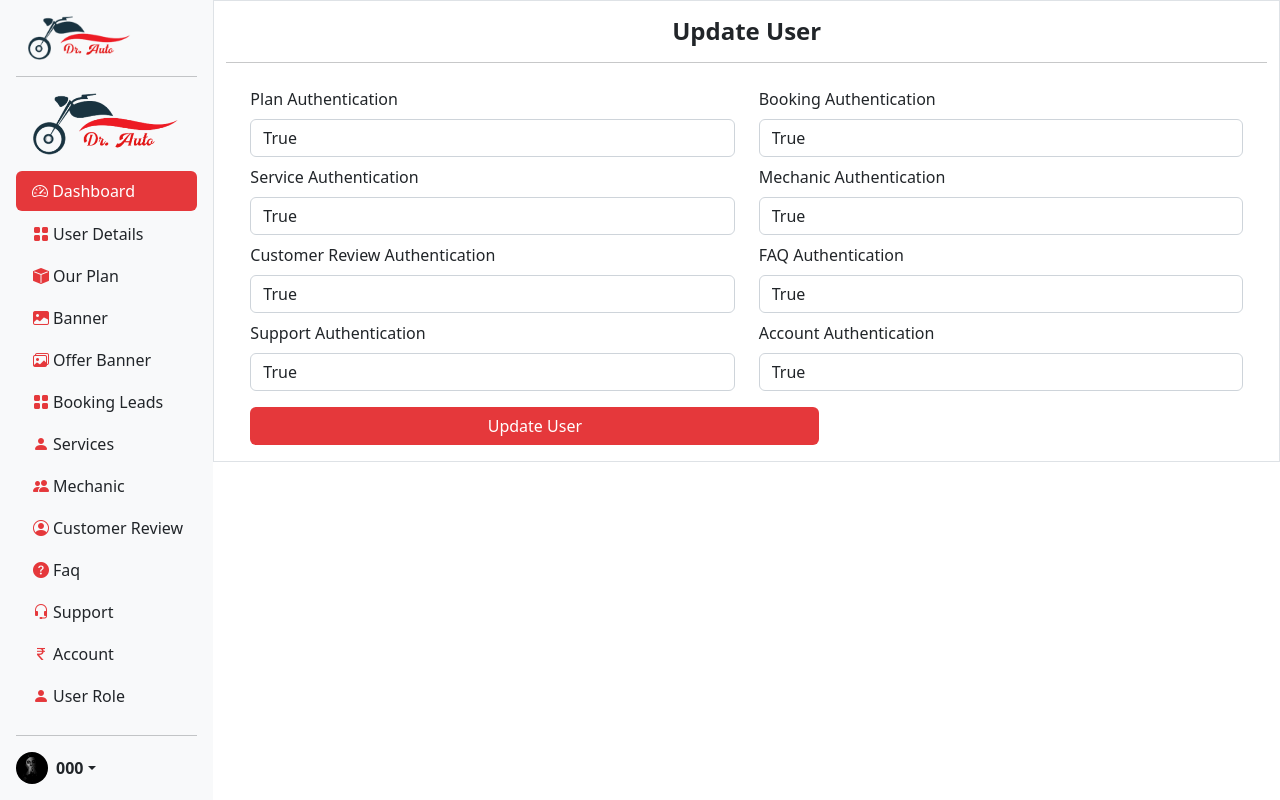
After one commit to infinixsys/BikeRepair, a Django app: page /user/update/1/ in a window 1280 px wide. The commit adds this page. Run offline with Django 4.2, Linux system fonts and the light colour scheme; a user stored in the database is signed in; tables that the repository leaves empty hold one stand-in row (values such as "Sample post"); some libraries are stand-ins or nearby versions.

Commit message:
user authentications and front changes

```diff
--- a/dashboard/templates/adminpanel.html
+++ b/dashboard/templates/adminpanel.html
@@ -10,7 +10,8 @@
             <div class="row px-5 py-1">
                 <div class="col-md-12  d-flex justify-content-between">
                     <div>
-                        <img style="height:auto; width:270px;" src="{% static 'front/img/logo.png' %}">
+                        <h1>Dashboard</h1>
+                        <p></p>
                     </div>
 
                 </div>
--- a/dashboard/templates/base.html
+++ b/dashboard/templates/base.html
@@ -30,6 +30,10 @@
    </a>
    <hr>
    <ul class="nav nav-pills flex-column mb-auto">
+       <img style="height:auto; width:170px;" src="{% static 'front/img/logo.png' %}">
+       <p></p>
+
+
       <li>
          <a href="{% url 'adminpanel' %}" class="nav-link color">
             <i class="bi bi-speedometer2 text-white"></i>
@@ -59,10 +63,21 @@
          <a href="{% url 'offer_banner' %}"><button class="btn d-inline-flex align-items-center collapsed" data-bs-toggle="collapse" aria-expanded="false" data-bs-target="#contents-collapse2" aria-controls="contents-collapse2">
                <i class="bi bi-images mx-1"></i>Offer Banner</button></a>
       </li>
-      <li class="mt-1">
-         <a href="{% url 'booking_leads' %}"><button class="btn d-inline-flex align-items-center collapsed" data-bs-toggle="collapse" aria-expanded="false" data-bs-target="#contents-collapse2" aria-controls="contents-collapse2">
-               <i class="bi bi-megaphone-fill mx-1"></i>Booking Leads</button></a>
+
+        <li class="mt-1">
+         <button class="btn d-inline-flex align-items-center collapsed" data-bs-toggle="collapse" aria-expanded="false" data-bs-target="#contents-collapse" aria-controls="contents-collapse">
+            <i class="bi bi-grid-fill mx-1"></i>Booking Leads</button>
+         <ul class="list-unstyled bg-white ps-1 collapse shadow-sm rounded" id="contents-collapse">
+            <li><a class="d-inline-flex align-items-center rounded" href="{% url 'booking_leads' %}">Activated Lead</a>
+            <li>
+            <li><a class="d-inline-flex align-items-center rounded" href="{% url 'deactivate_booking_leads' %}">Deactivated Lead</a></li>
+         </ul>
       </li>
+
+<!--      <li class="mt-1">-->
+<!--         <a href="{% url 'booking_leads' %}"><button class="btn d-inline-flex align-items-center collapsed" data-bs-toggle="collapse" aria-expanded="false" data-bs-target="#contents-collapse2" aria-controls="contents-collapse2">-->
+<!--               <i class="bi bi-megaphone-fill mx-1"></i>Booking Leads</button></a>-->
+<!--      </li>-->
       <li class="mt-1">
          <a href="{% url 'user_profile' %}"><button class="btn d-inline-flex align-items-center collapsed" data-bs-toggle="collapse" aria-expanded="false" data-bs-target="#contents-collapse2" aria-controls="contents-collapse2">
                <i class="bi bi-person-fill mx-1"></i>Services</button></a>
@@ -87,6 +102,11 @@
       <li class="mt-1">
          <a href="{% url 'account' %}"><button class="btn d-inline-flex align-items-center collapsed" data-bs-toggle="collapse" aria-expanded="false" data-bs-target="#contents-collapse2" aria-controls="contents-collapse2">
                <i class="bi bi-currency-rupee mx-1"></i>Account</button></a>
+      </li>
+
+      <li class="mt-1">
+         <a href="{% url 'userlist' %}"><button class="btn d-inline-flex align-items-center collapsed" data-bs-toggle="collapse" aria-expanded="false" data-bs-target="#contents-collapse2" aria-controls="contents-collapse2">
+               <i class="bi bi-person-fill mx-1"></i>User Role</button></a>
       </li>
       <!-- <li class="mt-1">
          <button class="btn d-inline-flex align-items-center collapsed" data-bs-toggle="collapse" aria-expanded="false" data-bs-target="#contents-collapse1" aria-controls="contents-collapse1">
--- /dev/null
+++ b/dashboard/templates/updateuser.html
@@ -0,0 +1,67 @@
+{% extends 'base.html' %}
+{% load static %}
+{% block content %}
+
+<!-- <?php include 'header.php'; ?> -->
+<div class="container-fluid">
+    <div class="row justify-content-end">
+        <!---<?php include 'sidemenu.php' ?>--->
+        <div class="col-lg-10 border">
+            <h4 class="text-center fw-bold mt-3">Update User</h4>
+            <hr>
+            {{ msg }}
+            <form method="post" enctype="multipart/form-data">
+                {% csrf_token %}
+            <div class="row px-4">
+                <!-- <div class="col-md-5 p-3 border"> -->
+                <div class="col-md-6 mt-2">
+                    <label for="name" class="form-label">Plan Authentication</label>
+                    <input type="text" class="form-control" name="plan_user" value="{{data.plan_user}}" id="name" placeholder="Enter  Name" aria-describedby="emailHelp">
+                </div>
+
+                <div class="col-md-6 mt-2">
+                    <label for="name" class="form-label">Booking Authentication</label>
+                    <input type="text" class="form-control" name="booking_user" value="{{data.booking_user}}" placeholder="Enter  Name" aria-describedby="emailHelp">
+                </div>
+
+                <div class="col-md-6 mt-2">
+                    <label for="name" class="form-label">Service Authentication</label>
+                    <input type="text" class="form-control" name="service_user" value="{{data.service_user}}" placeholder="Enter  Name" aria-describedby="emailHelp">
+                </div>
+                <div class="col-md-6 mt-2">
+                    <label for="name" class="form-label">Mechanic Authentication</label>
+                    <input type="text" class="form-control" name="mechanic_user" value="{{data.mechanic_user}}" placeholder="Enter  Name" aria-describedby="emailHelp">
+                </div>
+                <div class="col-md-6 mt-2">
+                    <label for="name" class="form-label">Customer Review Authentication</label>
+                    <input type="text" class="form-control" name="customer_review_user" value="{{data.customer_review_user}}" placeholder="Enter  Name" aria-describedby="emailHelp">
+                </div>
+                <div class="col-md-6 mt-2">
+                    <label for="name" class="form-label">FAQ Authentication</label>
+                    <input type="text" class="form-control" name="faq_user" value="{{data.faq_user}}" placeholder="Enter  Name" aria-describedby="emailHelp">
+                </div>
+                <div class="col-md-6 mt-2">
+                    <label for="name" class="form-label">Support Authentication</label>
+                    <input type="text" class="form-control" name="support_user" value="{{data.support_user}}" placeholder="Enter  Name" aria-describedby="emailHelp">
+                </div>
+                <div class="col-md-6 mt-2">
+                    <label for="name" class="form-label">Account Authentication</label>
+                    <input type="text" class="form-control" name="account_user" value="{{data.account_user}}" placeholder="Enter  Name" aria-describedby="emailHelp">
+                </div>
+
+
+
+                    <div class="col-md-7  d-grid gap-2 my-3">
+                <button class="btn color d-grid gap-2">Update User</button>
+                </div>
+            </div>
+                </form>
+        </div>
+    </div>
+</div>
+</div>
+<script>
+    CKEDITOR.replace('editor');
+</script>
+
+{% endblock %}
--- a/dashboard/urls.py
+++ b/dashboard/urls.py
@@ -12,6 +12,7 @@ urlpatterns = [
     path('deleteplan/<int:id>/', deleteplan, name='deleteplan'),
 
     path('booking/leads', booking_leads, name='booking_leads'),
+    path('booking/leads/deactivate', deactivate_booking_leads, name='deactivate_booking_leads'),
     path('booking/details/<int:id>', booking_details, name='booking_details'),
 
     path('user/profile', user_profile, name='user_profile'),
@@ -51,4 +52,9 @@ urlpatterns = [
     path('updateactive/<int:id>/', updateactive, name='updateactive'),
     path('updateinactive/<int:id>/', updateinactive, name='updateinactive'),
 
+    path('user/list/', userlist, name='userlist'),
+    path('user/create/', createuser, name='createuser'),
+    path('user/update/<int:id>/', updateuser, name='updateuser'),
+    path('user/view/<int:id>/', viewuser, name='viewuser'),
+    path('user/delete/<int:id>/', deleteuser, name='deleteuser'),
 ]
--- a/dashboard/views.py
+++ b/dashboard/views.py
@@ -1,7 +1,7 @@
 from unicodedata import decimal
 from django.contrib.auth import authenticate, login, logout
 from django.contrib.auth.decorators import login_required
-from django.shortcuts import render, get_object_or_404, redirect
+from django.shortcuts import render, get_object_or_404, redirect, HttpResponse
 from main.models import *
 from repair.models import *
 from .models import *
@@ -30,7 +30,7 @@ def logout_view(request):
 
 
 def adminpanel(request):
-    if not request.user.is_superuser:
+    if not request.user.is_authenticated and not request.user.is_superuser:
         return redirect('login_attempt')
     total_service = Service.objects.all().count()
     annul_service = Service.objects.filter(plan_title="yearly").count()
@@ -53,14 +53,14 @@ def adminpanel(request):
 
 
 def plan(request):
-    if not request.user.is_superuser:
+    if not request.user.plan_user and not request.user.is_superuser:
         return redirect('login_attempt')
     plans = PlanName.objects.all()
     return render(request, 'plan.html', {'plans': plans})
 
 
 def addplan(request):
-    if not request.user.is_superuser:
+    if not request.user.plan_user and not request.user.is_superuser:
         return redirect('login_attempt')
     try:
         if request.method == 'POST':
@@ -97,7 +97,7 @@ def addplan(request):
 
 
 def editplan(request, id):
-    if not request.user.is_superuser:
+    if not request.user.plan_user and not request.user.is_superuser:
         return redirect('login_attempt')
     plans = get_object_or_404(PlanName, id=id)
     try:
@@ -166,6 +166,8 @@ def editplan(request, id):
 
 
 def updateactive(request, id):
+    if not request.user.plan_user and not request.user.is_superuser:
+        return redirect('login_attempt')
     plans = get_object_or_404(PlanName, id=id)
     status = "inactive"
     data = PlanName.objects.get(id=id)
@@ -175,6 +177,8 @@ def updateactive(request, id):
 
 
 def updateinactive(request, id):
+    if not request.user.plan_user and not request.user.is_superuser:
+        return redirect('login_attempt')
     plans = get_object_or_404(PlanName, id=id)
     status = "active"
     data = PlanName.objects.get(id=id)
@@ -184,13 +188,15 @@ def updateinactive(request, id):
 
 
 def deleteplan(request, id):
+    if not request.user.plan_user and not request.user.is_superuser:
+        return redirect('login_attempt')
     instance = get_object_or_404(PlanName, id=id)
     instance.delete()
     return redirect('plan')
 
 
 def review(request):
-    if not request.user.is_superuser:
+    if not request.user.customer_review_user and not request.user.is_superuser:
         return redirect('login_attempt')
 
     rev = ClientReview.objects.all()
@@ -203,7 +209,7 @@ def review(request):
 
 
 def approvedreview(request, id):
-    if not request.user.is_superuser:
+    if not request.user.customer_review_user and not request.user.is_superuser:
         return redirect('login_attempt')
     update = get_object_or_404(ClientReview, id=id)
     status = "approved"
@@ -214,7 +220,7 @@ def approvedreview(request, id):
 
 
 def deletereview(request, id):
-    if not request.user.is_superuser:
+    if not request.user.customer_review_user and not request.user.is_superuser:
         return redirect('login_attempt')
     instance = get_object_or_404(ClientReview, id=id)
     instance.delete()
@@ -222,14 +228,14 @@ def deletereview(request, id):
 
 
 def mechanic_list(request):
-    if not request.user.is_superuser:
+    if not request.user.mechanic_user and not request.user.is_superuser:
         return redirect('login_attempt')
     ml = Mechanic.objects.all()
     return render(request, 'mechanic_list.html', {'ml': ml})
 
 
 def mechanice(request):
-    if not request.user.is_superuser:
+    if not request.user.mechanic_user and not request.user.is_superuser:
         return redirect('login_attempt')
     if request.method == 'POST':
         name = request.POST.get('name', None)
@@ -257,12 +263,16 @@ def mechanice(request):
 
 
 def deletemechanic(request, id):
+    if not request.user.mechanic_user and not request.user.is_superuser:
+        return redirect('login_attempt')
     instance = get_object_or_404(Mechanic, id=id)
     instance.delete()
     return redirect('mechanic_list')
 
 
 def updatemechanic(request, id):
+    if not request.user.mechanic_user and not request.user.is_superuser:
+        return redirect('login_attempt')
     instance = get_object_or_404(Mechanic, id=id)
     if request.method == 'POST':
         name = request.POST.get('name', None)
@@ -296,14 +306,28 @@ def updatemechanic(request, id):
 
 
 def viewmechanic(request, id):
+    if not request.user.mechanic_user and not request.user.is_superuser:
+        return redirect('login_attempt')
     instance = get_object_or_404(Mechanic, id=id)
     return render(request, 'mechanic.html', {'instance': instance})
 
 
 def booking_leads(request):
-    if not request.user.is_superuser:
+    if not request.user.booking_user and not request.user.is_superuser:
         return redirect('login_attempt')
-    plane = Order.objects.all().order_by('-id')
+    plane = Order.objects.filter(isPaid=True).order_by('-id')
+    if request.method == 'POST':
+        data = request.POST.get('data')
+        plane = Order.objects.filter(
+            Q(user__phone__icontains=data) | Q(user__email__icontains=data) | Q(user__fname__icontains=data))
+        return render(request, 'booking_leads.html', {'plane': plane})
+    return render(request, 'booking_leads.html', {'plane': plane})
+
+
+def deactivate_booking_leads(request):
+    if not request.user.booking_user and not request.user.is_superuser:
+        return redirect('login_attempt')
+    plane = Order.objects.filter(isPaid=False).order_by('-id')
     if request.method == 'POST':
         data = request.POST.get('data')
         plane = Order.objects.filter(
@@ -313,7 +337,7 @@ def booking_leads(request):
 
 
 def booking_details(request, id):
-    if not request.user.is_superuser:
+    if not request.user.booking_user and not request.user.is_superuser:
         return redirect('login_attempt')
     order = Order.objects.get(id=id)
     mechnic = Mechanic.objects.all()
@@ -363,7 +387,7 @@ def addservice(request, id):
 
 
 def user_profile(request):
-    if not request.user.is_superuser:
+    if not request.user.service_user and not request.user.is_superuser:
         return redirect('login_attempt')
     plane = User.objects.all()
     if request.method == 'POST':
@@ -374,14 +398,14 @@ def user_profile(request):
 
 
 def user_history(request, id):
-    if not request.user.is_superuser:
+    if not request.user.service_user and not request.user.is_superuser:
         return redirect('login_attempt')
     plane = User.objects.get(id=id)
     return render(request, 'user-history.html', {'plane': plane})
 
 
 def support(request):
-    if not request.user.is_superuser:
+    if not request.user.support_user and not request.user.is_superuser:
         return redirect('login_attempt')
     sup = Support.objects.all()
     cls = ClientSupport.objects.all()
@@ -389,6 +413,8 @@ def support(request):
 
 
 def editsupport(request, id):
+    if not request.user.support_user and not request.user.is_superuser:
+        return redirect('login_attempt')
     cls = get_object_or_404(ClientSupport, id=id)
     if request.method == 'POST':
         name = request.POST.get('name')
@@ -404,7 +430,7 @@ def editsupport(request, id):
 
 
 def account(request):
-    if not request.user.is_superuser:
+    if not request.user.account_user and not request.user.is_superuser:
         return redirect('login_attempt')
     bc = BillCreate.objects.all().order_by('-id')
     if request.method == 'POST':
@@ -413,7 +439,7 @@ def account(request):
 
 
 def create_bill(request):
-    if not request.user.is_superuser:
+    if not request.user.account_user and not request.user.is_superuser:
         return redirect('login_attempt')
     ords = Order.objects.all()
     if request.method == 'POST':
@@ -470,14 +496,14 @@ def create_bill(request):
 
 
 def view_bill(request, id):
-    if not request.user.is_superuser:
+    if not request.user.account_user and not request.user.is_superuser:
         return redirect('login_attempt')
     invoice = BillCreate.objects.get(id=id)
     return render(request, 'view-bill.html', {'invoice': invoice})
 
 
 def faq(request):
-    if not request.user.is_superuser:
+    if not request.user.faq_user and not request.user.is_superuser:
         return redirect('login_attempt')
     if request.method == 'POST':
         question = request.POST.get('question')
@@ -550,7 +576,7 @@ def delete_offer_banner(request, pk):
 
 
 def changeusername(request):
-    if not request.user.is_superuser:
+    if not request.user.is_authenticated:
         return redirect('login_attempt')
     if request.method == 'POST':
         old_phone = request.POST.get('old_phone')
@@ -564,7 +590,7 @@ def changeusername(request):
 
 
 def changepassword(request):
-    if not request.user.is_superuser:
+    if not request.user.is_authenticated:
         return redirect('login_attempt')
     if request.method == 'POST':
         old_password = request.POST.get('old_password')
@@ -575,3 +601,71 @@ def changepassword(request):
             user.save()
             return redirect('login_attempt')
     return render(request, 'changepassword.html')
+
+
+def userlist(request):
+    if not request.user.is_superuser:
+        return redirect('login_attempt')
+    user_list = User.objects.all()
+    return render(request, 'userlist.html', {'user_list': user_list})
+
+
+def createuser(request):
+    if not request.user.is_superuser:
+        return redirect('login_attempt')
+    try:
+        if request.method == 'POST':
+            fname = request.POST.get('fname')
+            email = request.POST.get('email')
+            password = request.POST.get('password')
+            phone = request.POST.get('phone')
+
+            data = User.objects.create(phone=phone, email=email, fname=fname)
+            data.set_password(password)
+            data.save()
+            return redirect('userlist')
+    except Exception as E:
+        return render(request, 'createuser.html', {'msg': E})
+    return render(request, 'createuser.html')
+
+
+def updateuser(request, id):
+    if not request.user.is_superuser:
+        return redirect('login_attempt')
+    data = get_object_or_404(User, id=id)
+    try:
+        if request.method == 'POST':
+            plan_user = request.POST.get('plan_user')
+            booking_user = request.POST.get('booking_user')
+            service_user = request.POST.get('service_user')
+            mechanic_user = request.POST.get('mechanic_user')
+            customer_review_user = request.POST.get('customer_review_user')
+            faq_user = request.POST.get('faq_user')
+            support_user = request.POST.get('support_user')
+            account_user = request.POST.get('account_user')
+            data.plan_user = plan_user
+            data.booking_user = booking_user
+            data.service_user = service_user
+            data.mechanic_user = mechanic_user
+            data.customer_review_user = customer_review_user
+            data.faq_user = faq_user
+            data.support_user = support_user
+            data.account_user = account_user
+            data.save()
+            return redirect('userlist')
+    except Exception as E:
+        return render(request, 'updateuser.html', {'msg': E})
+    return render(request, 'updateuser.html', {'data': data})
+
+
+def viewuser(request, id):
+    if not request.user.is_superuser:
+        return redirect('login_attempt')
+    data = get_object_or_404(User, id=id)
+    return render(request, 'viewuser.html', {'data': data})
+
+
+def deleteuser(request, id):
+    instance = get_object_or_404(User, id=id)
+    instance.delete()
+    return redirect('userlist')
--- a/frontpage/templates/contactus.html
+++ b/frontpage/templates/contactus.html
@@ -51,7 +51,7 @@
                     </div>
                     <div class="d-grid">
                         <input type="submit" class="btn btn-outline-dark" value="Book Now">
-                        <button type="submit" class="btn btn-outline-success mt-2">Call Us</button>
+                        <a href="tel:+918287776134"  class="btn btn-outline-success mt-2">Call Us</a>
                     </div>
                 </form>
             </div>
--- a/frontpage/templates/front.html
+++ b/frontpage/templates/front.html
@@ -133,9 +133,9 @@
         </div>
         <div class="col-lg-3">
             <h4 class="fw-bold">Office Address</h4>
-            <p><i class="bi bi-geo-alt h5 p-1"></i>Ansal Plaza, Vaishali, Ghaziabad</p>
-            <p><i class="bi bi-envelope-at h5 p-1"></i>abcde@gmail.com</p>
-            <p><i class="bi bi-telephone h5 p-1"></i>12345678910</p>
+            <p><i class="bi bi-geo-alt h5 p-1"></i>B/88 Shakti garden gali no 4 meet nagar delhi 1100094</p>
+            <p><i class="bi bi-envelope-at h5 p-1"></i>dr.autodoorstepservice@gmail.com</p>
+            <p><i class="bi bi-telephone h5 p-1"></i>8287776134</p>
             <div class="d-flex justify-content-between">
             <img src="./assets/img/playstor.webp" class="mx-1" alt="" width="150">
             <img src="./assets/img/appstor.webp" alt="" width="150">
--- a/frontpage/templates/home.html
+++ b/frontpage/templates/home.html
@@ -20,7 +20,7 @@
                     <a href="https://play.google.com/store/apps/details?id=com.drauto.name"><img src="{% static 'front/img//playstor.webp' %}" class="download-img" alt=""></a>
                     <img src="{% static 'front/img/appstor.webp' %}" class="download-img mx-2" alt="">
                 </div>
-                <button class="btn btn-outline-dark btn-lg">Book Now</button>
+                <a href="https://play.google.com/store/apps/details?id=com.drauto.name" class="btn btn-outline-dark btn-lg">Book Now</a>
             </div>
 
         </div>
@@ -105,7 +105,7 @@
                     </div>
                     <div class="d-grid">
                         <input type="submit" value="Book Now" class="btn btn-outline-dark">
-                        <button type="submit" class="btn btn-outline-success mt-2">Call Us</button>
+                        <a href="tel:+918287776134" class="btn btn-outline-success mt-2">Call Us</a>
                     </div>
                 </form>
             </div>
@@ -153,7 +153,7 @@
                 <div><i class="bi bi-check color"></i>Book a two wheeler service directly from the App and track.</div>
                 <div><i class="bi bi-check color"></i>Choose from a variety of Engine Oils with free doorstep services</div>
                 <div><i class="bi bi-check color"></i>Order bike cleaning service in Delhi-NCR</div>
-                <button class="btn btn-dark my-2">Book Now</button>
+                <a href="https://play.google.com/store/apps/details?id=com.drauto.name" class="btn btn-dark my-2">Book Now</a>
             </div>
         </div>
     </div>
--- a/main/admin.py
+++ b/main/admin.py
@@ -28,7 +28,7 @@ class UserAdmin(BaseUserAdmin):
     fieldsets = (
         (None, {'fields': ('phone', 'otp')}),
         ('Personal info', {'fields': ('fname', 'lname', 'address', 'email')}),
-        ('Permissions', {'fields': ('staff', 'active', 'super', 'role', 'verified')}),
+        ('Permissions', {'fields': ('staff', 'active', 'super', 'role', 'verified', 'plan_user', 'booking_user', 'service_user', 'mechanic_user', 'customer_review_user', 'faq_user', 'support_user', 'account_user')}),
     )
     # add_fieldsets is not a standard ModelAdmin attribute. UserAdmin
     # overrides get_fieldsets to use this attribute when creating a user.
```
Also changed, not shown: dashboard/templates/createuser.html (added, +53 -0 lines), dashboard/templates/userlist.html (added, +69 -0 lines), dashboard/templates/viewuser.html (added, +94 -0 lines), main/models.py (+9 -0 lines), mysite/settings.py (+11 -0 lines).
